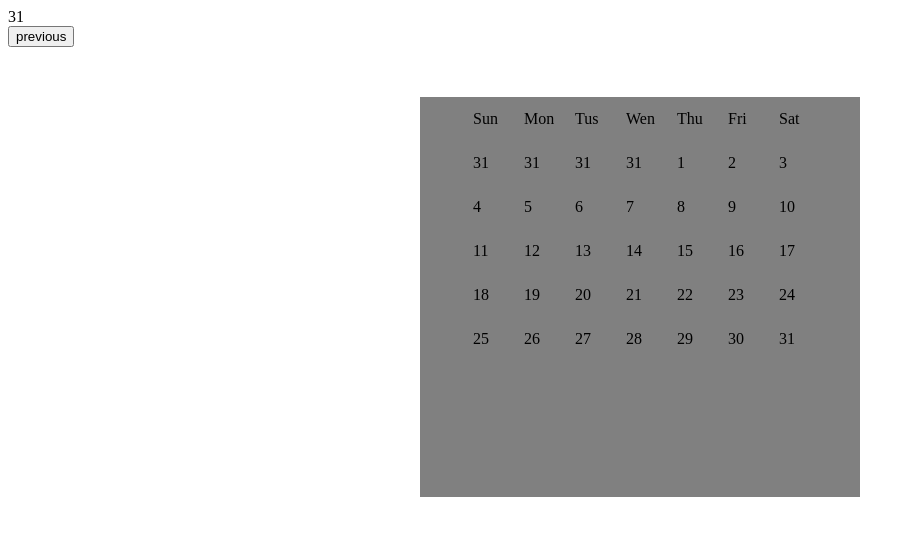
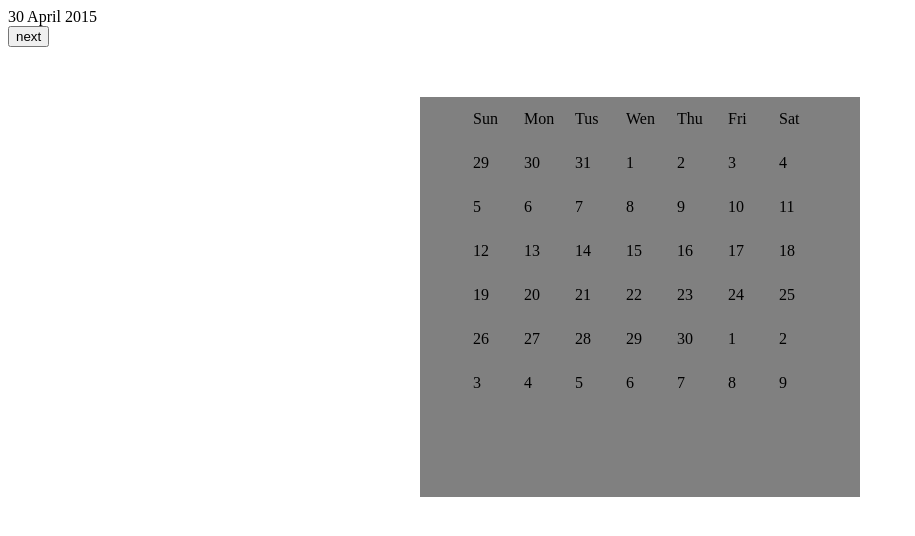
Before and after one commit to FEvelychko/datepicker, a plain HTML site: page index.html in a window 1280 px wide. Shown: the whole page, without its empty margins (0-915 px from the left). Drawn offline with Linux system fonts and the light colour scheme.

Commit message:
fixing of getting prev and next month data

```diff
--- a/index.html
+++ b/index.html
@@ -8,9 +8,9 @@
     </head>
     <body>
     <div id="date">Date here</div>
-    <button id = "prev">previous</button>
+    <button id = "prev">next</button>
     <ul id = "ul" class = "ulSecond">
-        <li></li><li></li><li></li><li></li><li></li><li></li><li></li><li></li><li></li><li></li><li></li><li></li><li></li><li></li><li></li><li></li><li></li><li></li><li></li><li></li><li></li><li></li><li></li><li></li><li></li><li></li><li></li><li></li><li></li><li></li><li></li><li></li><li></li><li></li><li></li><li></li><li></li><li></li><li></li><li></li><li></li><li></li>
+        <li></li><li></li><li></li><li></li><li></li><li></li><li></li><li></li><li></li><li></li><li></li><li></li><li></li><li></li><li></li><li></li><li></li><li></li><li></li><li></li><li></li><li></li><li></li><li></li><li></li><li></li><li></li><li></li><li></li><li></li><li></li><li></li><li></li><li></li><li></li><li></li><li></li><li></li><li></li><li></li><li></li><li></li><li></li><li></li><li></li><li></li><li></li><li></li><li></li>
     </ul>
     <!--<script src="scripts/app.js"></script>-->
     <script src="scripts/appSecond.js"></script>
--- a/scripts/appSecond.js
+++ b/scripts/appSecond.js
@@ -1,68 +1,86 @@
 /**
  * Created by Maksym on 21.09.2015.
  */
-
-    var day = 86400000;
-    var ul = document.getElementById('ul').children;
-    var showingDate = document.getElementById('date');
-    var btnPrev = document.getElementById('prev');
-    var firstMonth = 0;
-    var secondMonth = 1;
-    var startDate = new Date(2015, firstMonth, 1);
-    var endDate = new Date(2015, secondMonth, 1);
-    var monthDays = Math.round((endDate - startDate) / day);
-    var weekdays = ["Sun", "Mon", "Tus", "Wen", "Thu", "Fri", "Sat"];
-    var first = 1;
-    var second = 0;
-    showingDate.innerHTML = monthDays;
+    var day,ul,year,startCurrentMonthDays,startNextMonthDays,months,btnPrev,startDate,endDate,firstMonth,secondMonth,weekdays,monthDays,prevDate,prevMonthDays,showingDate;
+    year = 2015;
+    day = 86400000;
+    firstMonth = 3;
+    secondMonth = 4;
+    startNextMonthDays = 0;
+    startCurrentMonthDays = 1;
+    prevDate = new Date(year, firstMonth-1, 1);
+    startDate = new Date(year, firstMonth, 1);
+    endDate = new Date(year, secondMonth, 1);
+    monthDays = Math.round((endDate - startDate) / day);
+    prevMonthDays = Math.round((startDate - prevDate) / day);
+    btnPrev = document.getElementById('prev');
+    ul = document.getElementById('ul').children;
+    showingDate = document.getElementById('date');
+    weekdays = ["Sun", "Mon", "Tus", "Wen", "Thu", "Fri", "Sat"];
+    months = ["January","February","March","April","May","June","July","August","September","October","November","December"];
+    showingDate.innerHTML = monthDays + " " + months[firstMonth] + " " + year;
 
     function fillDays(){
         for(var x = 0; x < ul.length; x++){
-
             ul[x].className = 'liSecond';
             var firstDay = 7 + startDate.getDay();
             if(x < 7){
                 ul[x].innerHTML = weekdays[x];
             }
             if(x >= 7 && x < firstDay){
-                ul[x].innerHTML = 31;
+                ul[x].innerHTML = lastDays(startDate.getDay());
             }
             if(x >= firstDay && x < firstDay+1){
-                ul[x].innerHTML = 1;
+                ul[x].innerHTML = startCurrentMonthDays;
             }
             if(x >= firstDay+1 && x < firstDay+monthDays){
-                ul[x].innerHTML = add();
+                ul[x].innerHTML = incrementCurrentMonthDays();
             }
             if(x >= firstDay+monthDays && x < ul.length){
-                ul[x].innerHTML = addSec();
+                ul[x].innerHTML = incrementNextMonthDays();
             }
         }
     }
-    fillDays();
 
     function update(){
-        first = 1;
-        second = 0;
+        startCurrentMonthDays = 1;
+        startNextMonthDays = 0;
     }
 
-    function add(){
-        return first += 1;
-    }
-    function addSec(){
-        return second += 1;
+    function lastDays(value){
+        prevMonthDays += 1;
+        return prevMonthDays - value;
     }
 
-    btnPrev.addEventListener('click', function(){getPrevData(update, fillDays)}, false);
+    function incrementCurrentMonthDays(){
+        return startCurrentMonthDays += 1;
+    }
 
-    function getPrevData(callUpdate, callFillDays){
+    function incrementNextMonthDays(){
+        return startNextMonthDays += 1;
+    }
+
+    function setEvents(){
+        btnPrev.addEventListener('click', function(){
+            getNextData(update, fillDays)
+        }, false);
+    }
+
+    function getNextData(callUpdate, callFillDays){
         firstMonth += 1;
         secondMonth += 1;
-        startDate = new Date(2015, firstMonth, 1);
-        endDate = new Date(2015, secondMonth, 1);
+        prevDate = new Date(year, firstMonth-1, 1);
+        startDate = new Date(year, firstMonth, 1);
+        endDate = new Date(year, secondMonth, 1);
         monthDays = Math.round((endDate - startDate) / day);
+        prevMonthDays = Math.round((startDate - prevDate) / day);
+        showingDate.innerHTML = monthDays + " " + months[firstMonth] + " " + year;
         callUpdate();
         callFillDays();
     }
+
+    fillDays();
+    setEvents();
 
     console.log(weekdays[startDate.getDay()]);
     console.log(weekdays[endDate.getDay()]);
```
